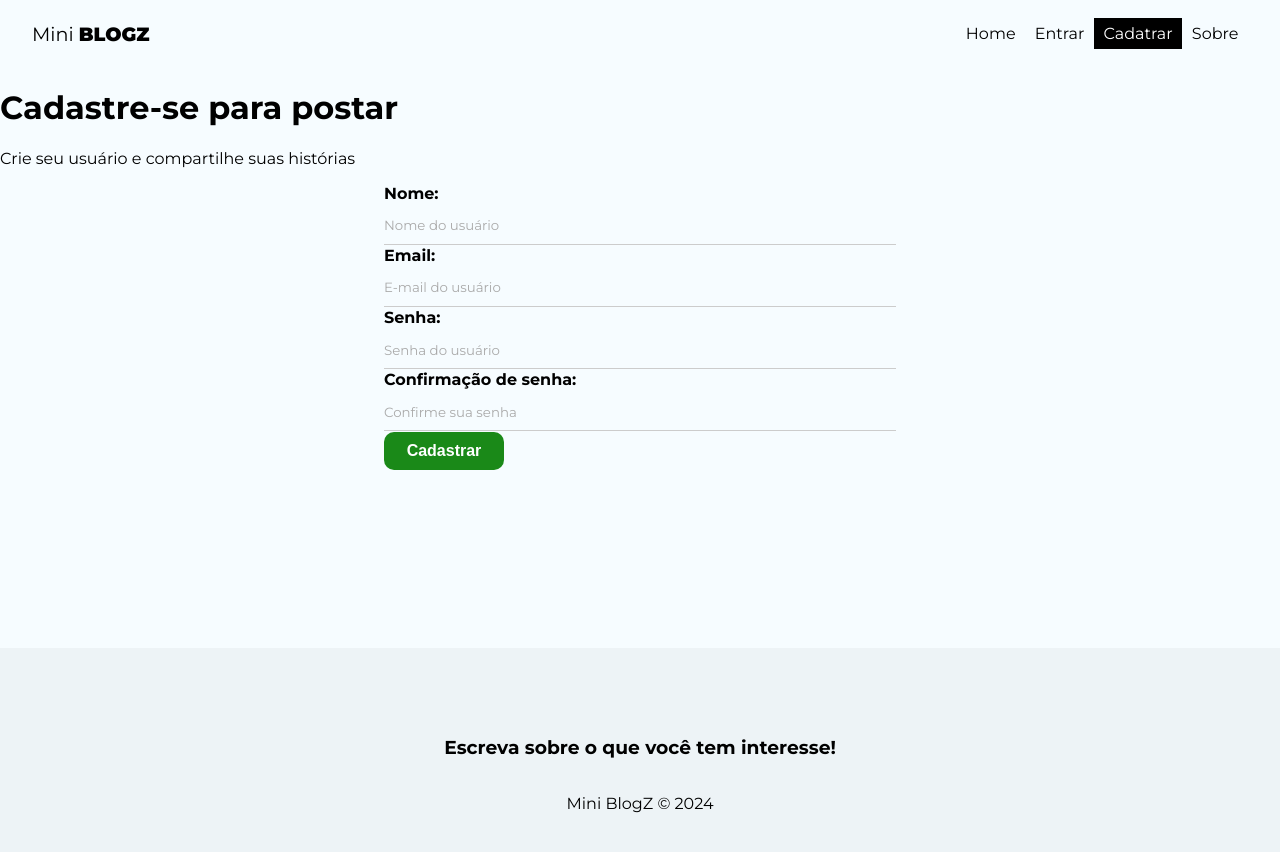
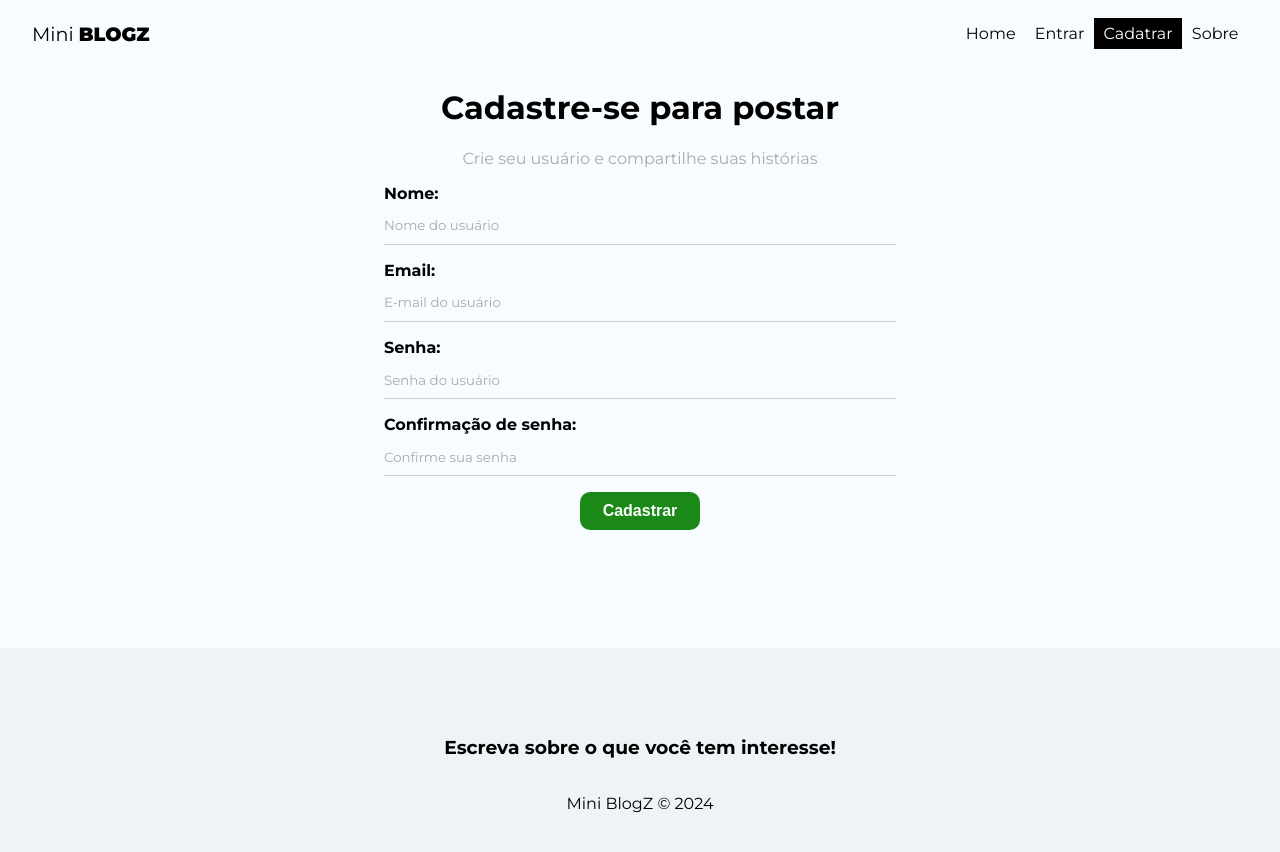
Before and after one commit to EnzoShiotuqui/MiniBlogz, a React (Vite) app: page /Register in a window 1280 px wide. Shown: the top 852 px of the page. Built offline with nearby package versions, Linux system fonts and the light colour scheme.

Commit message:
feat: pagina de cadastro

```diff
--- a/src/index.css
+++ b/src/index.css
@@ -44,7 +44,7 @@
 label {
     display: flex;
     flex-direction: column;
-    margin-bottom: 1px;
+    margin-bottom: 1em;
 }
 
 label span {
--- a/src/pages/Register/Register.jsx
+++ b/src/pages/Register/Register.jsx
@@ -4,18 +4,47 @@
 import { useState, useEffect } from 'react'
 
 const Register = () => {
+
+    const [displayName, setDisplayName] = useState("")
+    const [email, setEmail] = useState("")
+    const [password, setPassword] = useState("")
+    const [confirmPassword, setConfirmPassword] = useState("")
+
+    const [error, setError] = useState("")
+
+    const handleSubmit = (e) => {
+        e.preventDefault()
+
+        setError("")
+
+        const user = {
+            displayName,
+            email,
+            password,
+        }
+
+        if(password != confirmPassword){
+            setError("As senhas precisam ser iguais")
+            return
+        }
+
+        console.log(user)
+    }
+
   return (
-    <div>
+    <div className={styles.register}>
         <h1>Cadastre-se para postar</h1>
         <p>Crie seu usuário e compartilhe suas histórias </p>
-        <form>
+        <form onSubmit={handleSubmit}>
             <label>
                 <span>Nome: </span>
                 <input
                 type="text"
                 name="displayName"
                 required
-                placeholder='Nome do usuário' />
+                placeholder='Nome do usuário'
+                value={displayName}
+                onChange={(e) => setDisplayName(e.target.value)}/>
             </label>
             <label>
                 <span>Email: </span>
@@ -23,7 +52,9 @@
                 type="email"
                 name="email"
                 required
-                placeholder='E-mail do usuário' />
+                placeholder='E-mail do usuário'
+                value={email}
+                onChange={(e) => setEmail(e.target.value)} />
             </label>
             <label>
                 <span>Senha: </span>
@@ -31,7 +62,9 @@
                 type="password"
                 name="password"
                 required
-                placeholder='Senha do usuário' />
+                placeholder='Senha do usuário'
+                value={password}
+                onChange={(e) => setPassword(e.target.value)} />
             </label>
 
             <label>
@@ -40,9 +73,14 @@
                 type="password"
                 name="confirmPassword"
                 required
-                placeholder='Confirme sua senha ' />
+                placeholder='Confirme sua senha '
+                value={confirmPassword}
+                onChange={(e) => setConfirmPassword(e.target.value)} />
             </label>
+
             <button className='btn'>Cadastrar</button>
+
+            {error && <p className='error'>{error}</p>}
         </form>
     </div>
   )
```
